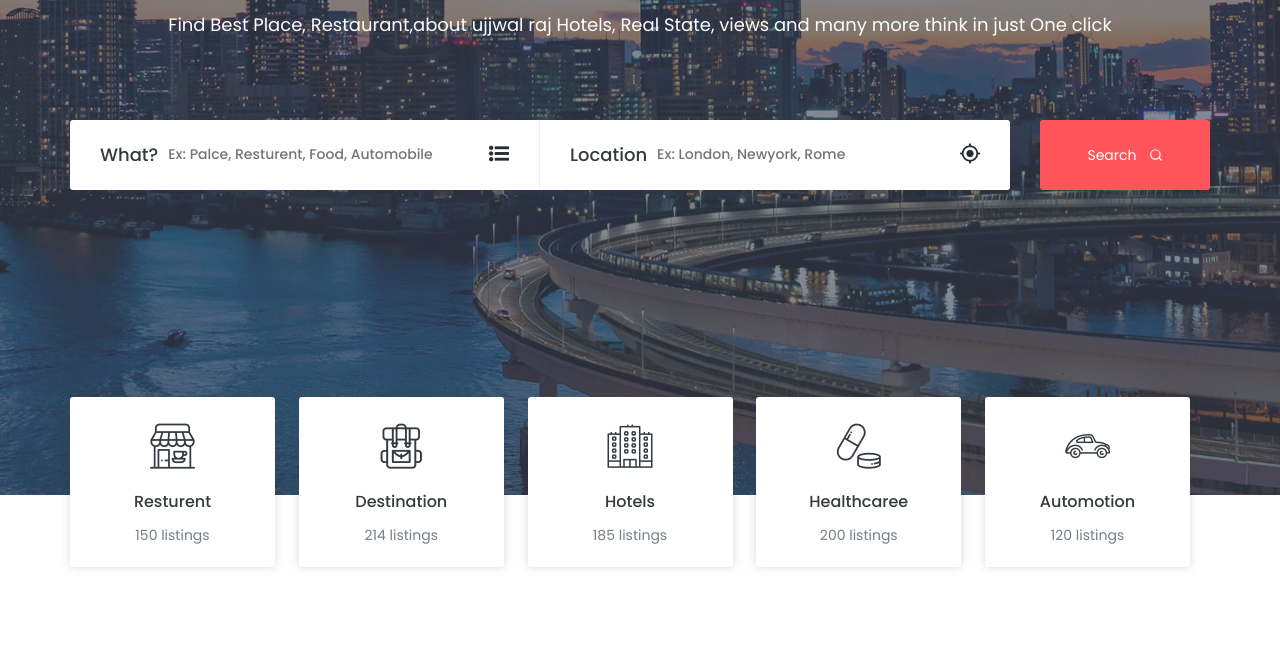
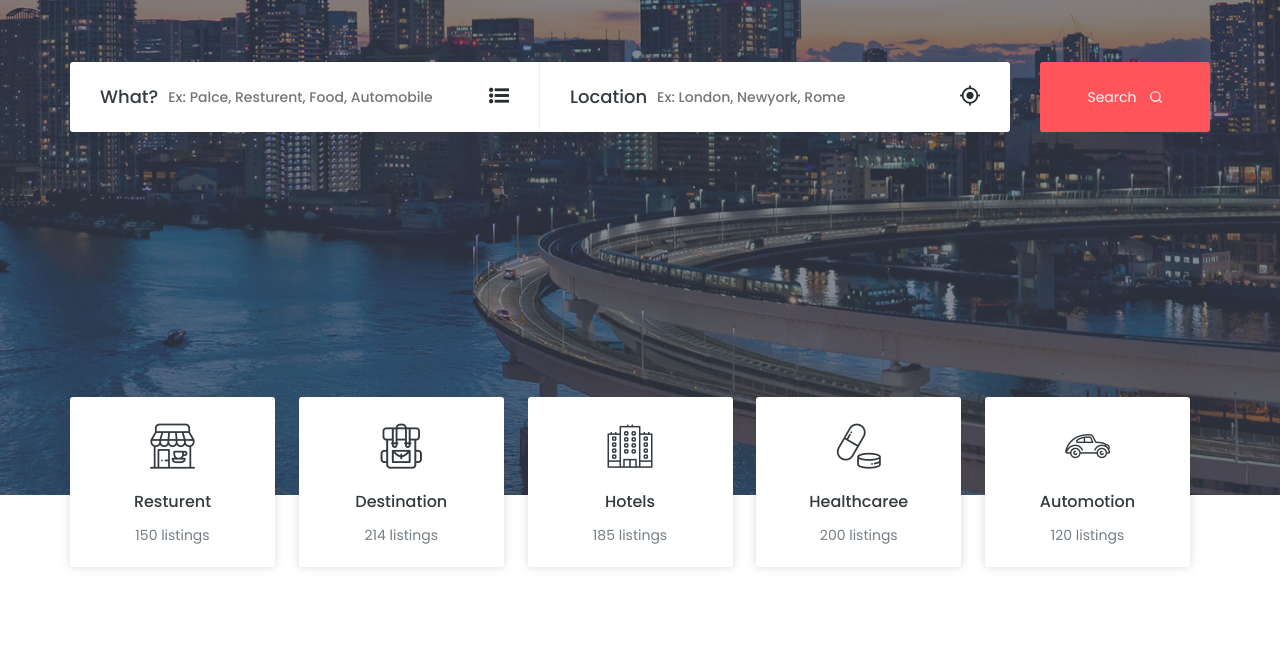
Before and after one commit to ujjwal042002/ci-cd-jenkins, a plain HTML site: page index.html in a window 1280 px wide. Shown: the part 435-1100 px from the top of the page. Drawn offline with nearby package versions, Linux system fonts and the light colour scheme.

Commit message:
second commit

```diff
--- a/index.html
+++ b/index.html
@@ -150,7 +150,7 @@
 				<div class="welcome-hero-txt">
 					<h2>best place to find and explore <br> that all you need </h2>
 					<p>
-						Find Best Place, Restaurant,about ujjwal raj Hotels, Real State, views  and many more think in just One click
+						<h1><all about tour and travel/h1>
 					</p>
 				</div>
 				<div class="welcome-hero-serch-box">
```
